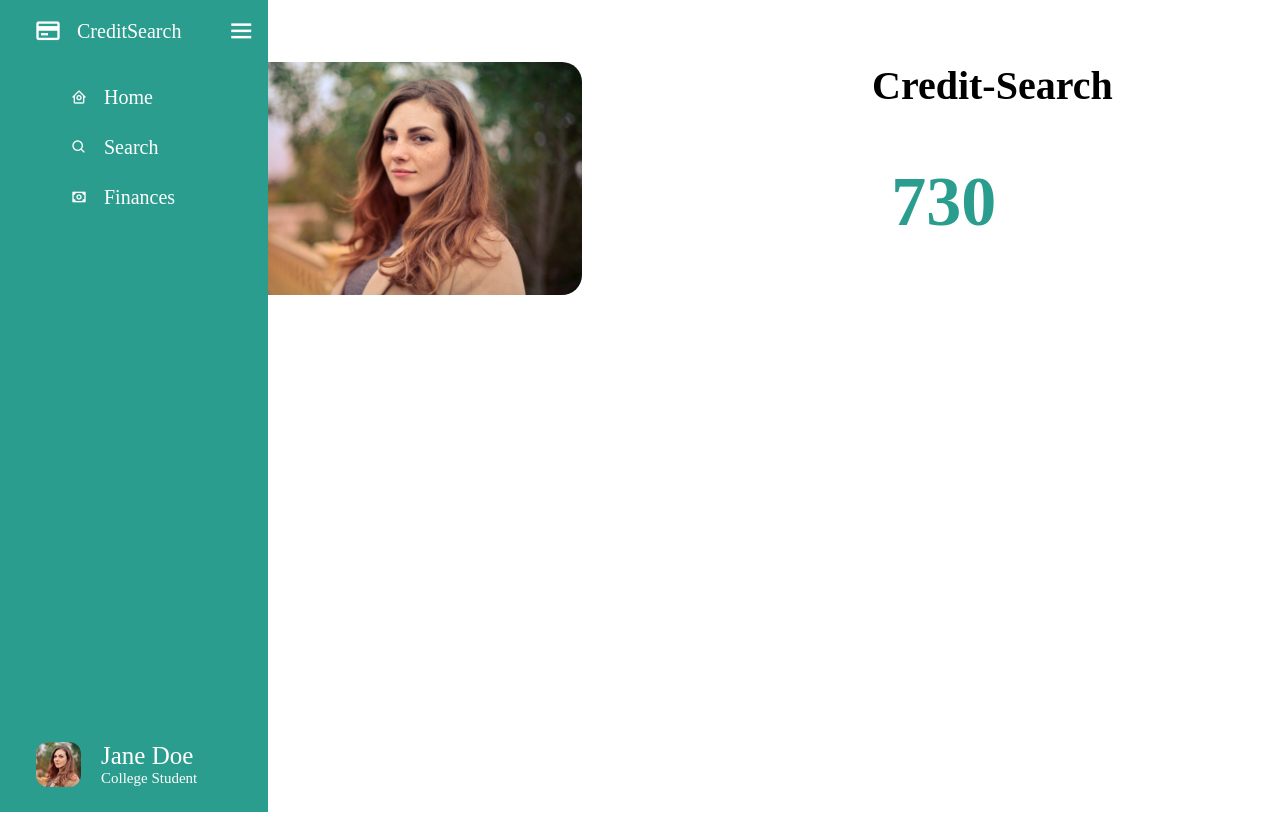
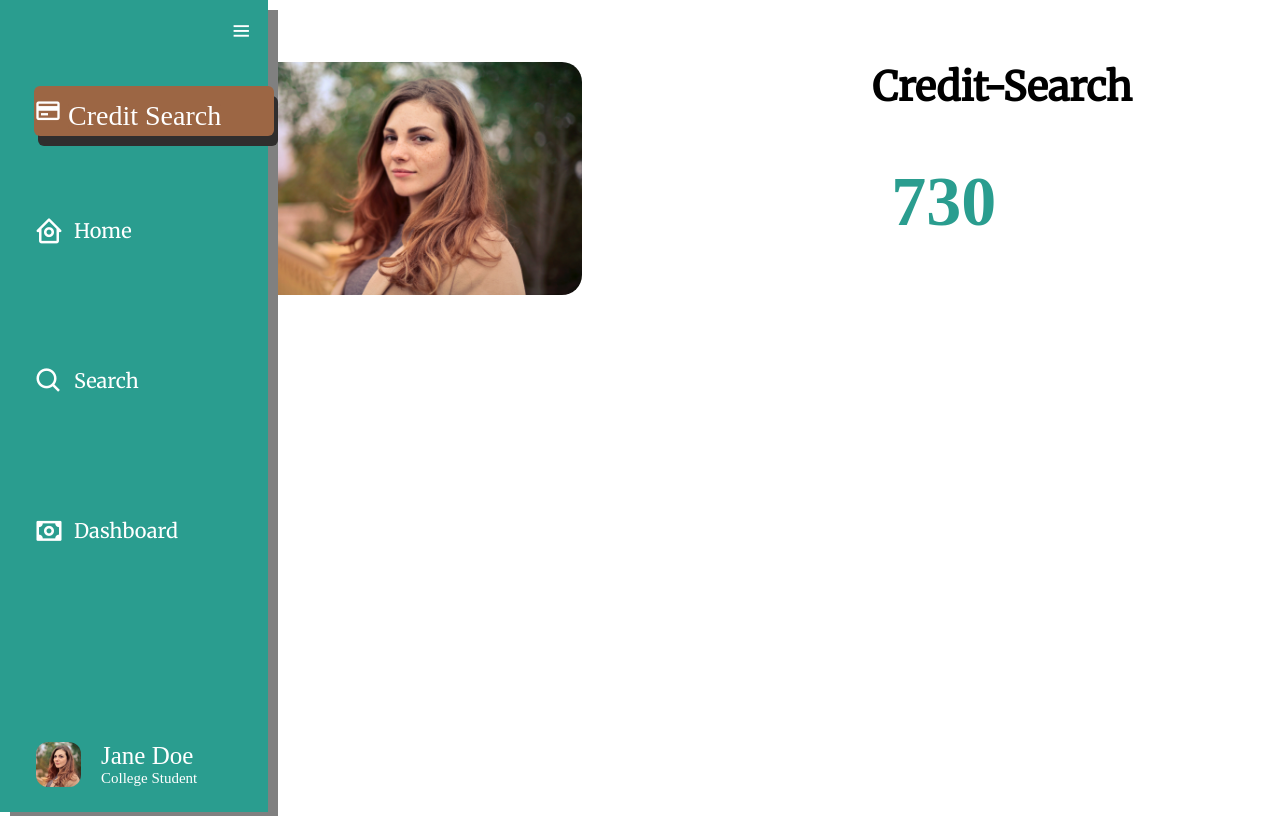
Before and after one commit to EricNguyen-B/credit-search, a Flask app: page / in a window 1280 px wide. Run offline with Flask 2, Linux system fonts and the light colour scheme.

Commit message:
update sidebar menu

```diff
--- a/static/home.css
+++ b/static/home.css
@@ -1,10 +1,11 @@
-#menu li{
+/* #menu li{
     list-style-type: none;
-}
+} */
 
 #home_title {
     position:absolute;
     font-size: 40px;
+    font-family: 'Merriweather', serif;
     top:13%;
     left:55%;
     margin-top:-50px; /* this is half the height of your div*/
@@ -52,6 +53,7 @@ body {
 
 .sidebar {
     position: fixed;
+    box-shadow: 10px 10px grey;
     top: 0;
     left: 0;
     height: 100%;
@@ -70,22 +72,36 @@ body {
 }
 
 .logo_content .logo {
+    background-color: #9c6644;
+    box-shadow: 4px 10px rgb(48, 46, 46);
+    border-radius: 6px;
+    margin-top: 10px;
     font-size: 28px;
     margin-right: 5px;
 }
 
 .logo_content .logo .logo_name {
-    margin-left: 15px;
-    font-size: 20px;
+    background-color: #9c6644;
+    border-radius: 6px;
+    margin-top: 10px;
+    margin-left: 6px;
+    font-size: 28px;
     font-weight: 400;
 }
 
+.logo_content {
+    margin-top: 80px;
+    margin-bottom: 70px;
+
+}
+
+/* hamburger menu */
 .sidebar #btn {
     position: absolute;
     color: #fff;
     left: 90%;
     top: 6px;
-    font-size: 30px;
+    font-size: 23px;
     height: 50px;
     width: 50px;
     text-align: center;
@@ -93,17 +109,19 @@ body {
     transform: translateX(-50%);
 }
 
+/* the height between each tab */
 .sidebar ul li {
     position: relative;
-    height: 50px;
+    height: 150px;
     width: 100%;
-    margin: 0 0px;
+    margin: 0 10px;
     list-style: none;
     line-height: 50px;
 }
 
 .sidebar ul li a {
     color: #fff;
+    font-size: 30px;
     display: flex;
     align-items: center;
     text-decoration: none;
@@ -214,3 +232,9 @@ select {
     appearance: none;
     background: url(https://external-content.duckduckgo.com/iu/?u=http%3A%2F%2Fcdn.onlinewebfonts.com%2Fsvg%2Fimg_57073.png&f=1&nofb=1) 96% / 15% no-repeat #EEE;
   }
+
+.nav_list {
+    list-style: none;
+    padding: 0;
+    font-family: 'Merriweather', serif;
+}
--- a/templates/form.html
+++ b/templates/form.html
@@ -6,43 +6,60 @@
 <link href="{{ url_for('static', filename='stylesheets.styles.css')}}" />
 
 <html>
+
     <head>
         <meta charset="UTF-8">
         <title>CreditSearch</title>
         <link rel="stylesheet" href="{{ url_for('static', filename='home.css')}}" />
         <!-- Boxicons CDN Link -->
         <link href='https://unpkg.com/boxicons@2.0.9/css/boxicons.min.css' rel='stylesheet'>
+        <!-- Merriweather Google Font Link -->
+        <link href="https://fonts.googleapis.com/css2?family=Merriweather:wght@300;400&display=swap" rel="stylesheet">
     </head>
+
     <body>
+
         <div class="sidebar">
+
             <div class="logo_content">
                 <div class="logo">
                     <i class='bx bx-credit-card'></i>
-                    <div class="logo_name">CreditSearch</div>
+                    <div class="logo_name">Credit Search</div>
                 </div>
                 <i class='bx bx-menu' id="btn"></i>
             </div>
 
+
             <ul class="nav_list" id="menu">
+
                 <li>
                     <a href="/">
                         <i class='bx bx-home-circle' ></i>
                         <span class="links_name">Home</span>
                     </a>
                 </li>
+
+
                 <li>
                     <a href="/templates/search.html">
                         <i class='bx bx-search' ></i>
                         <span class="links_name">Search</span>
                     </a>
                 </li>
+
+
                 <li>
                     <a href="/templates/chart_testing.html">
                         <i class='bx bx-money'></i>
-                        <span class="links_name">Finances</span>
+                        <span class="links_name">Dashboard</span>
                     </a>
                 </li>
+
+
             </ul>
+
+
+
             <div class="profile_content">
                 <div class="profile">
                     <div class="profile_details">
```
